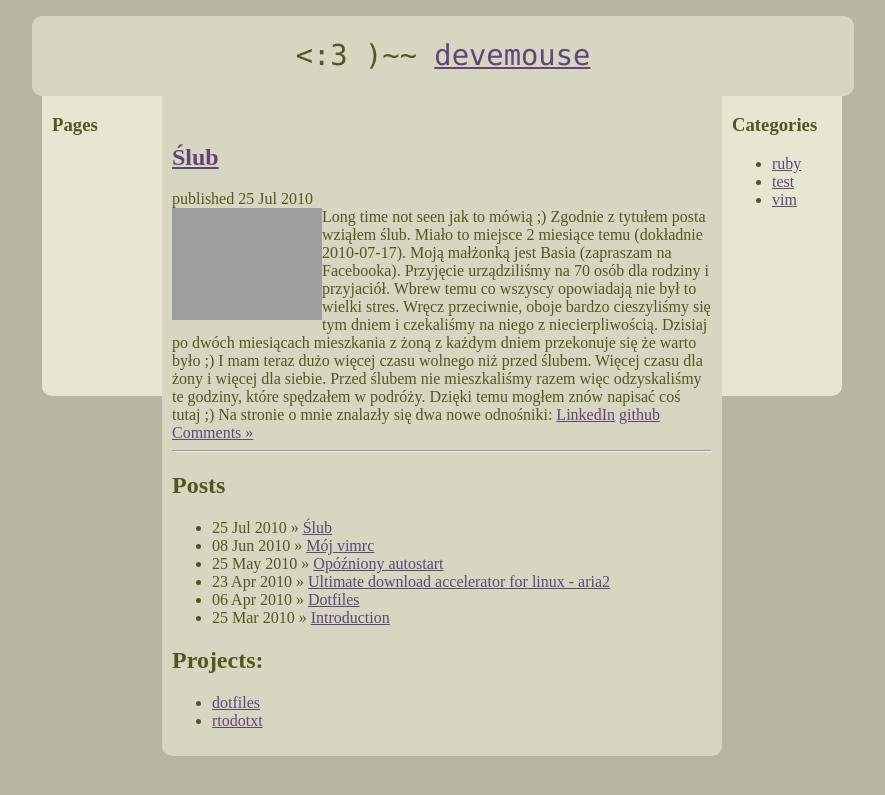
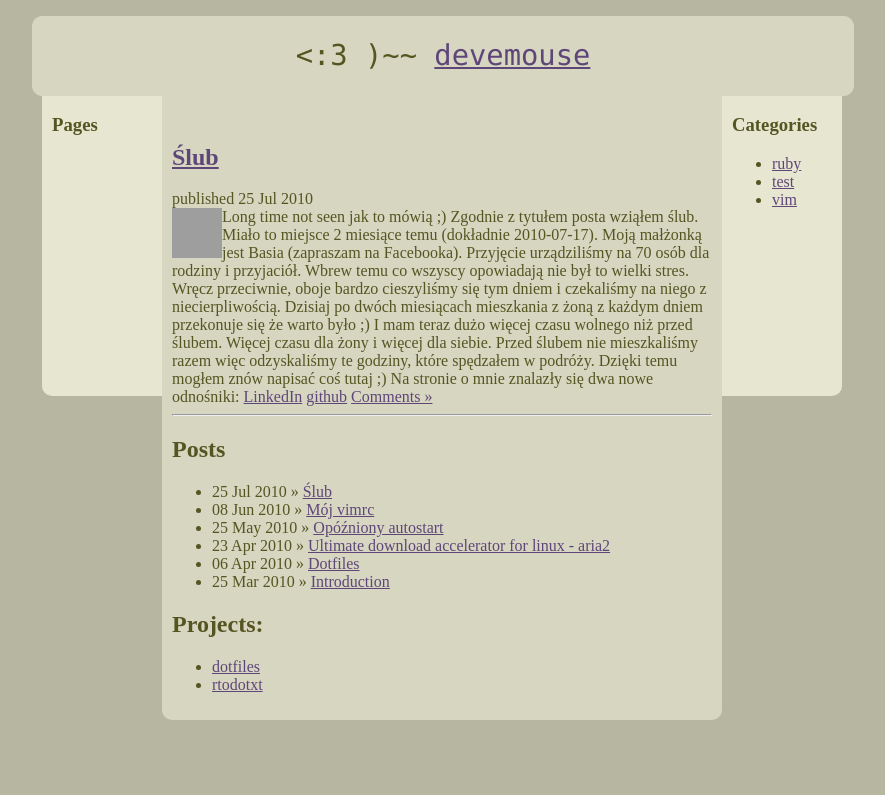
Before and after one commit to devemouse/devemouse.github.com, a Jekyll site: the page built from index.html, in a window 1280 px wide. Shown: the top 795 px of the page, without its empty margins (198-1083 px from the left). Built offline with Jekyll 4.4.1, drawn with Linux system fonts in a browser that asks for light colours; Markdown is read by kramdown in place of the engine named in the settings; grey boxes are pictures that could not be loaded.

Commit message:
updated img.thumb size

```diff
--- a/css/default.css
+++ b/css/default.css
@@ -33,7 +33,8 @@ img.alignleft
 
 img.thumb {
    float:left;
-   size:50px 50px;
+   width:50px;
+   height:50px;
 }
 
 .container {
```
